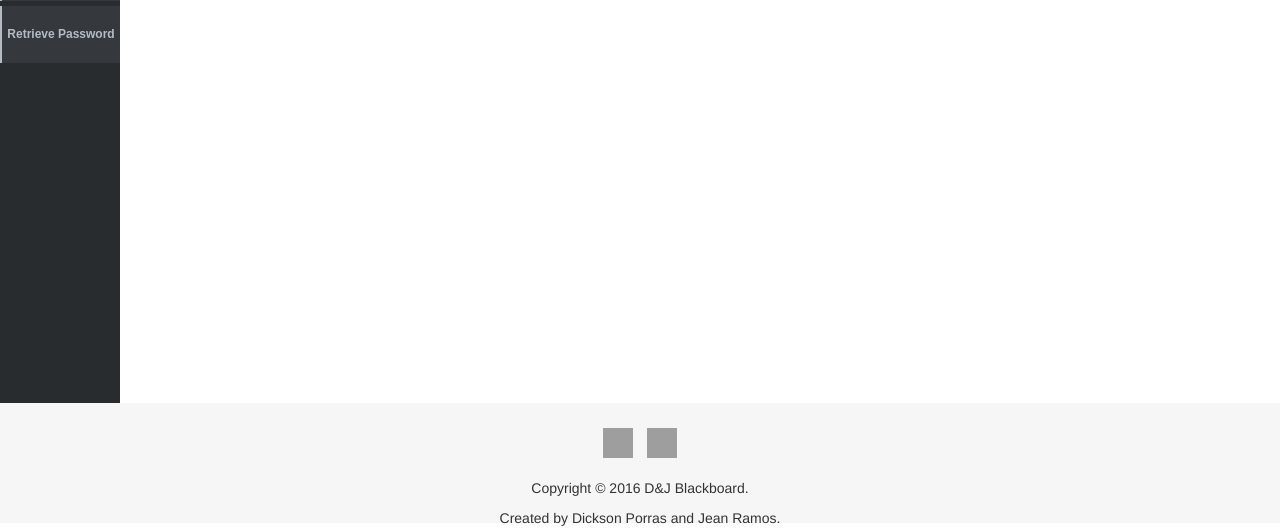
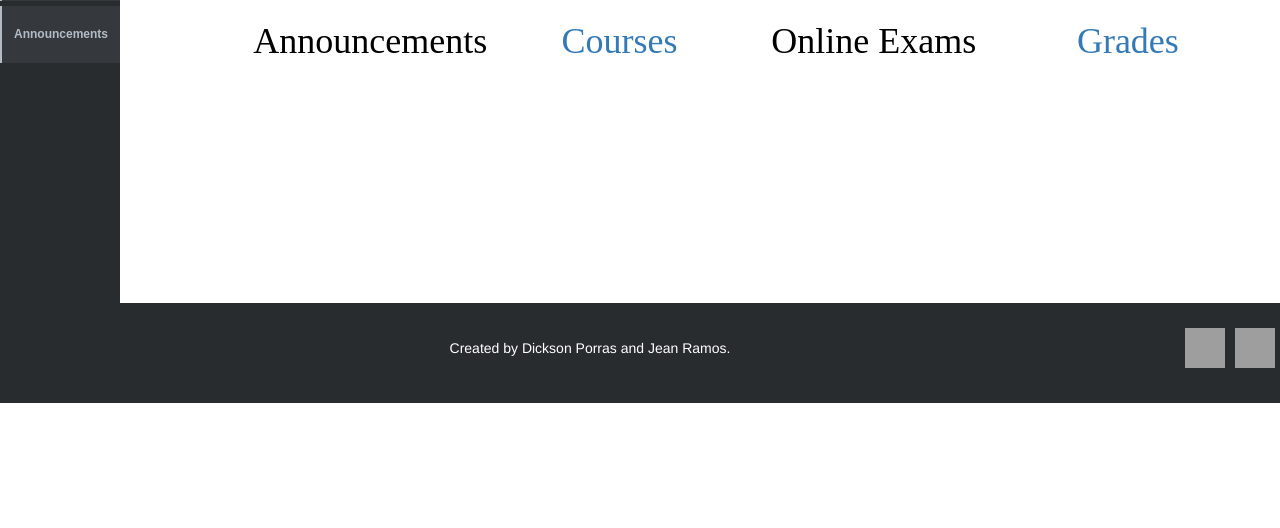
Before and after one commit to jramos31/nyit870, a PHP site: page /CSCI870/index.php in a window 1280 px wide. Shown: the part 477-1005 px from the top of the page. After the commit the page ends 880 px from the top, so only its background shows below. Run offline with PHP 8.4, Linux system fonts and the light colour scheme; some libraries are stand-ins or nearby versions; grey boxes are pictures that could not be loaded.

Commit message:
Changed footer and other adjusments

```diff
--- a/Part1/footer.php
+++ b/Part1/footer.php
@@ -5,13 +5,12 @@ ob_end_flush();
         <footer>
             <p>
                 <a href="https://www.facebook.com/mynyit/">
-                    <img src='http://icons.iconarchive.com/icons/sicons/basic-round-social/512/facebook-icon.png' alt="facebook">
+                    <img class="pull-right" src='https://cdn1.iconfinder.com/data/icons/logotypes/32/square-facebook-512.png' alt="facebook">
                 </a>
                 <a href="https://www.instagram.com/nyit_photos/?hl=en">
-                    <img src='https://www.seeklogo.net/wp-content/uploads/2015/08/instagram-icon-circle-vector-logo.png' alt="instagram">
+                    <img class="pull-right" src='https://m2.behance.net/rendition/pm/10442017/disp/cff767b5933daf401cf0f21e64acd63a.png' alt="instagram">
                 </a>
             </p>
-            <p>Copyright &copy; 2016 D&J Blackboard.</p>
             <p>Created by Dickson Porras and Jean Ramos.</p>
         </footer>
 
--- a/Part1/header.php
+++ b/Part1/header.php
@@ -25,9 +25,6 @@ session_start();
                     <a class="company-logo" href="index.php">D-J</a>
                     <div class="sidebar-links">
                         <a href="index.php">Home</a>
-                        <a href="view_my_info.php"></i>My Info</a>
-                        <a href="#">Calendar</a>
-                        <a href="#">Announcements</a>
                         <?php
                         if (isset($_SESSION['user_id'])) {  // User is logged in
 
@@ -55,6 +52,9 @@ session_start();
                               <a href="">Retrieve Password</a>';
                         }
                         ?>
+                        <a href="view_my_info.php"></i>My Info</a>
+                        <a href="#">Calendar</a>
+                        <a href="#">Announcements</a>
                     </div>
                 </aside>
             </div>
--- a/Part1/index.php
+++ b/Part1/index.php
@@ -9,11 +9,11 @@ include('header.php');
             <h1 class="page-header">Homeboard</h1>
             <?php
             // Welcome the user (welcome them by name if they're logged in)
-            echo '<p><h4>Welcome';
+            echo '<p><h3>Logged in as: ';
             if (isset($_SESSION['first_name'])) {
                 echo ", {$_SESSION['first_name']}";
             }
-            echo '!</h4></p>';
+            echo '</h3></p>';
             ?>
             <div class="row placeholders">
                 <div class="col-xs-6 col-sm-3 placeholder">
--- a/Part1/register.php
+++ b/Part1/register.php
@@ -146,7 +146,8 @@ include('header.php'); ?>
 			<div class="col-md-4 col-md-offset-4">
 
 				<div class="panel panel-default">
-					<div class="panel-heading"><h3 class="panel-title">Register</h3></div>
+					<div class="panel-heading"><h3 class="panel-title">Register</h3>
+                    </div>
 					<div class="panel-body">
 						<form role="form" action="register.php" method="post">
 							<div class="form-group">
--- a/Part1/style.css
+++ b/Part1/style.css
@@ -1,9 +1,7 @@
-/*
- * Base structure
- */
+/*Base structure */
 html {
     position: relative;
-    min-height: 125%;
+    min-height: 110%;
  }
 
 body {
@@ -22,6 +20,17 @@ margin-bottom: 200px;
 /* Main content */
 .main {
     padding: 20px;
+    margin-top: 75px;
+}
+
+.main h4 {
+    color: #000000;
+    font-family: 'Droid serif', serif; font-size: 36px;
+    font-weight: 400;
+    line-height: 44px;
+    margin: 0 0 12px;
+    text-align: center;
+    margin-top: 20px;
 }
 
 @media (min-width: 768px) {
@@ -37,6 +46,7 @@ margin-bottom: 200px;
 
 .placeholders {
     margin-bottom: 30px;
+    margin-top: 85px;
     text-align: center;
 }
 .placeholders h4 {
@@ -104,7 +114,7 @@ margin-bottom: 200px;
 	margin-bottom: 5px;
 }
 
-.sidebar-left .sidebar-links a.selected{
+.sidebar-left .sidebar-links a.selected {
 	background-color: #ffffff;
 	color:  #7c8085;
 	font-size: 12px;
@@ -112,39 +122,9 @@ margin-bottom: 200px;
 	cursor: default;
 }
 
-/* Link Colors */
-.sidebar-left .sidebar-links a.link-blue {
-	border-color: #487db2;
-}
-.sidebar-left .sidebar-links a.link-blue i.fa {
-	color: #487db2;
-}
-
-.sidebar-left .sidebar-links a.link-red {
-	border-color: #da4545;
-}
-.sidebar-left .sidebar-links a.link-red i.fa {
-	color: #da4545;
-}
-
-.sidebar-left .sidebar-links a.link-yellow {
-	border-color: #d0d237;
-}
-.sidebar-left .sidebar-links a.link-yellow i.fa {
-	color: #d0d237;
-}
-
-.sidebar-left .sidebar-links a.link-green {
-	border-color: #86be2e;
-}
-.sidebar-left .sidebar-links a.link-green i.fa {
-	color: #86be2e;
-}
-
 /* Making the sidebar responsive */
 @media (max-width: 900px) {
-
-	.main-content{
+.main-content {
     max-width: none;
     padding: 40px 20px;
     margin: 0 0 40px;
@@ -204,17 +184,21 @@ margin-bottom: 200px;
     margin: 0 20px 0 0;
     vertical-align: middle;
 	}
+}
 
+.panel {
+    margin-top: 35px;
 }
 
 footer {
+    color: #ffffff;
     text-align: center;
-    position: absolute;
     padding: 25px 0 5px 0;
     bottom: 0;
     width: 100%;
-    height: 120px;
-    background-color: #F6F6F6;
+    height: 100px;
+    background-color: #292c2f;
+    position: absolute;
 }
 
 footer img {
@@ -222,3 +206,8 @@ footer img {
     height: 30px;
     margin: 0 5px 10px 5px;
 }
+
+.pull-right{
+    width: 40px;
+    height: 40px;
+}
```
Lines whose indentation alone changed are shown as unchanged.
